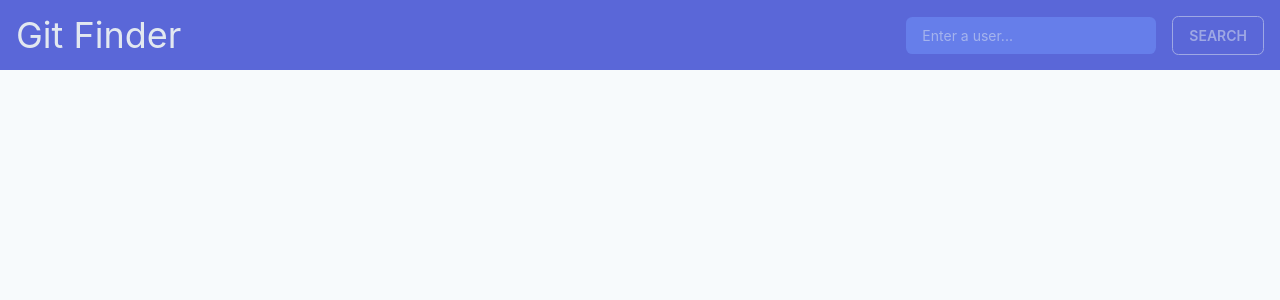
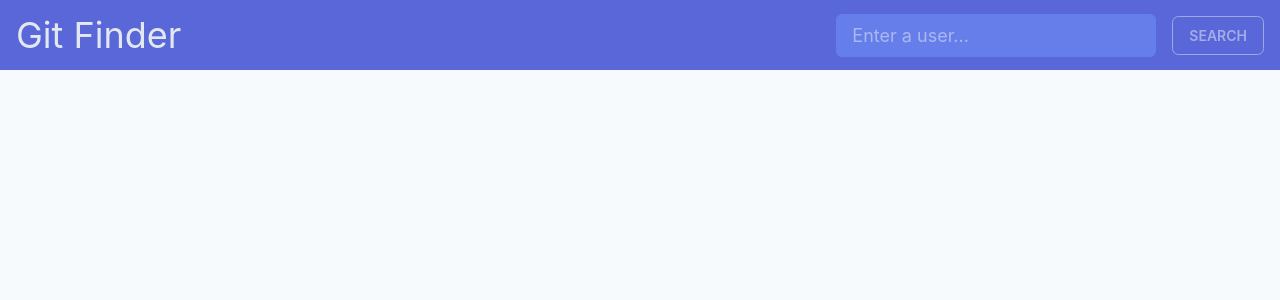
Before and after one commit to albizan/git-finder, a React (Create React App) app: page /users in a window 1280 px wide. Shown: the top 300 px of the page. Built offline with nearby package versions, Linux system fonts and the light colour scheme.

Commit message:
Bigger font

```diff
--- a/src/components/Navbar/SearchUser/SearchUser.jsx
+++ b/src/components/Navbar/SearchUser/SearchUser.jsx
@@ -25,13 +25,13 @@ const Searchbox = ({ onSearch }) => {
           setDisabled(isDisabled)
         }}
         placeholder="Enter a user..."
-        className="outline-none rounded border-indigo-500 bg-indigo-500 text-gray-300 px-4 py-2"
+        className="outline-none rounded border-indigo-500 bg-indigo-500 text-lg text-gray-200 px-4 py-2"
         type="search"
       />
       <button
         type="submit"
         disabled={disabled}
-        className={`outline-none uppercase rounded border border-gray-300 font-semibold  text-gray-300 hover:bg-gray-300 hover:text-indigo-500 px-4 py-2 ml-4 ${disabled &&
+        className={`outline-none uppercase rounded border border-gray-300 font-semibold  text-gray-200 hover:bg-gray-300 hover:text-indigo-500 px-4 py-2 ml-4 ${disabled &&
           'opacity-50 cursor-not-allowed'}`}
       >
         Search
```
